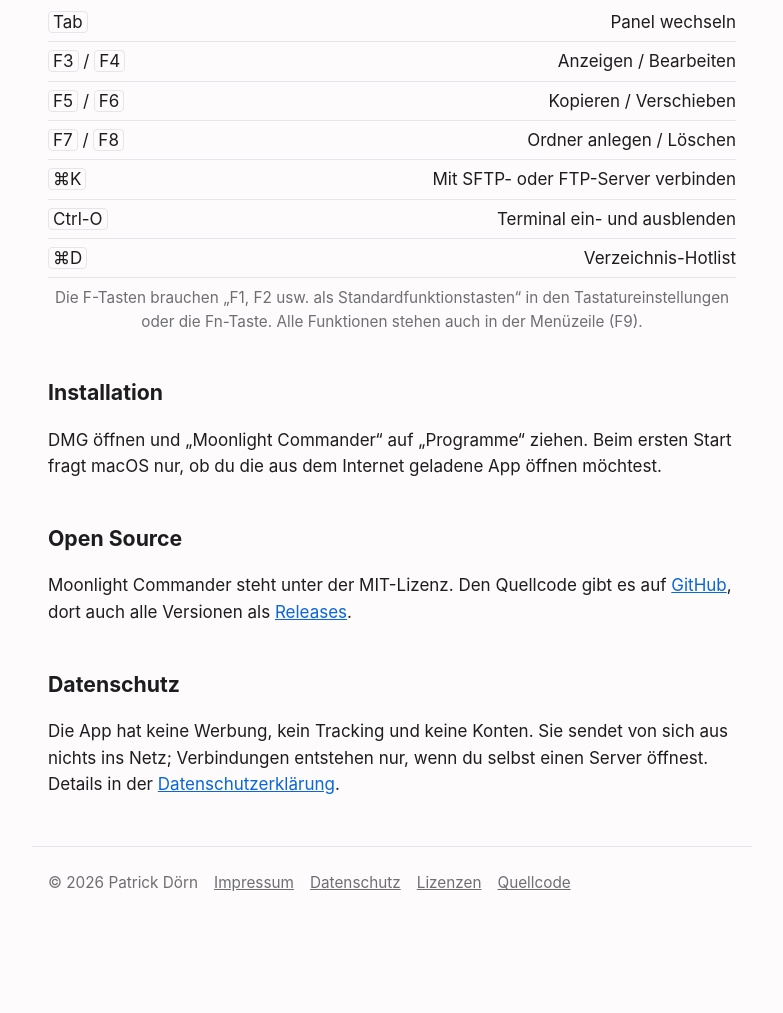
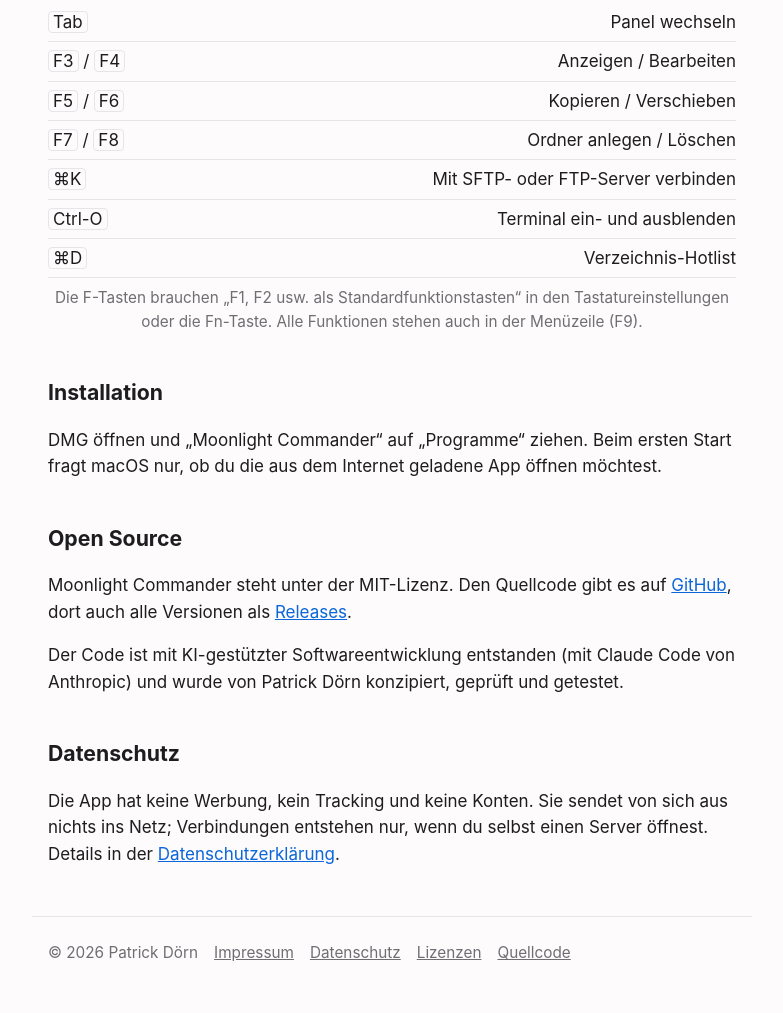
Before and after one commit to patrickdoern/mc, a plain HTML site: page website/index.html in a window 1280 px wide. Shown: the part 1813-2826 px from the top of the page, without its empty margins (248-1031 px from the left). Before the commit the page ends 2756 px from the top, so only its background shows below. Drawn offline with Linux system fonts and the light colour scheme.

Commit message:
Hinweis auf KI-gestützte Entwicklung in Webseite und README
Co-Authored-By: Claude Sonnet 5.5 <noreply@anthropic.com>

```diff
--- a/website/index.html
+++ b/website/index.html
@@ -67,6 +67,7 @@
 
 <h2>Open Source</h2>
 <p>Moonlight Commander steht unter der MIT-Lizenz. Den Quellcode gibt es auf <a href="https://github.com/patrickdoern/mc">GitHub</a>, dort auch alle Versionen als <a href="https://github.com/patrickdoern/mc/releases">Releases</a>.</p>
+<p>Der Code ist mit KI-gestützter Softwareentwicklung entstanden (mit Claude Code von Anthropic) und wurde von Patrick Dörn konzipiert, geprüft und getestet.</p>
 
 <h2>Datenschutz</h2>
 <p>Die App hat keine Werbung, kein Tracking und keine Konten. Sie sendet von sich aus nichts ins Netz; Verbindungen entstehen nur, wenn du selbst einen Server öffnest. Details in der <a href="/datenschutz">Datenschutzerklärung</a>.</p>
```
Also changed, not shown: 1 other file.
